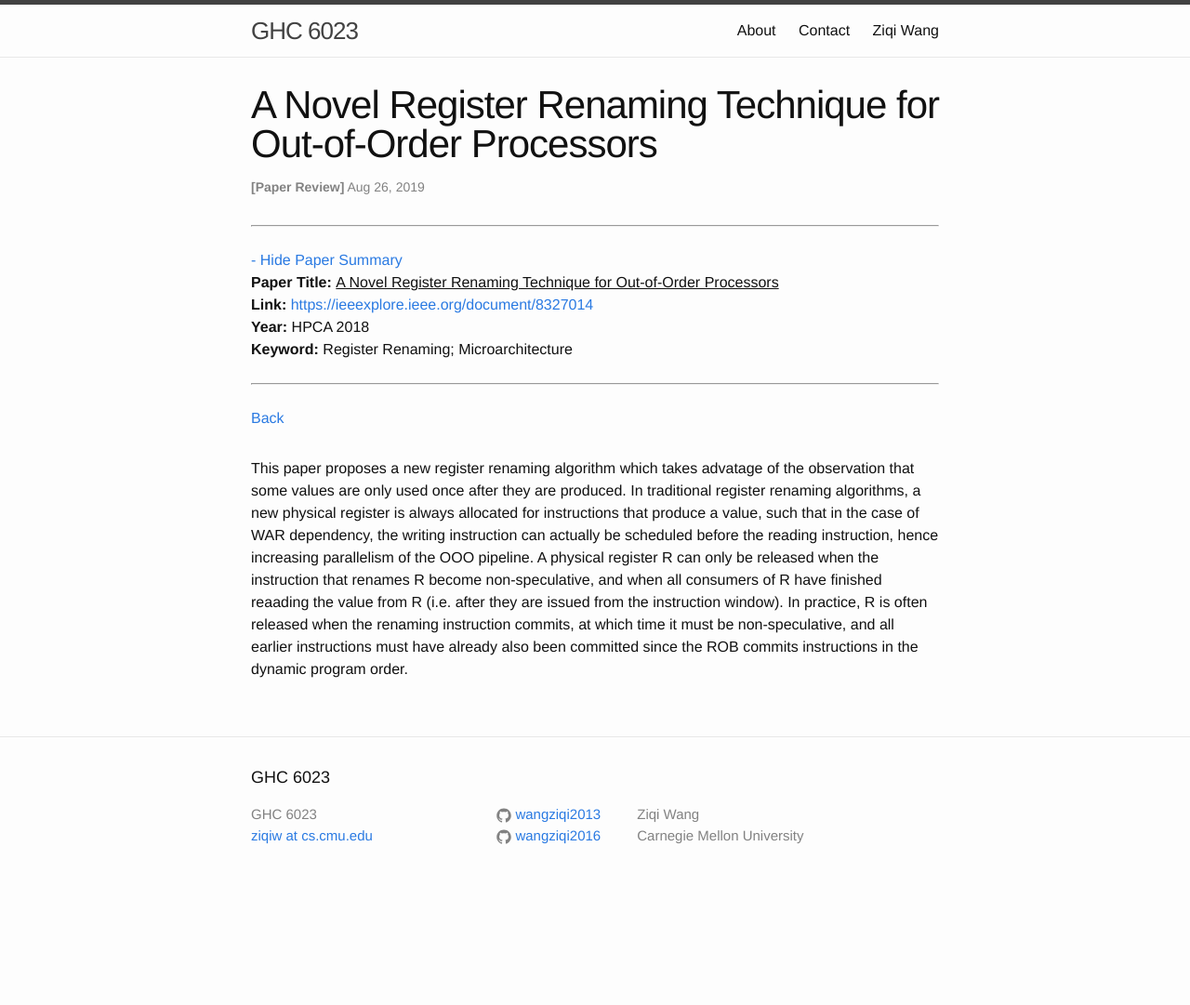
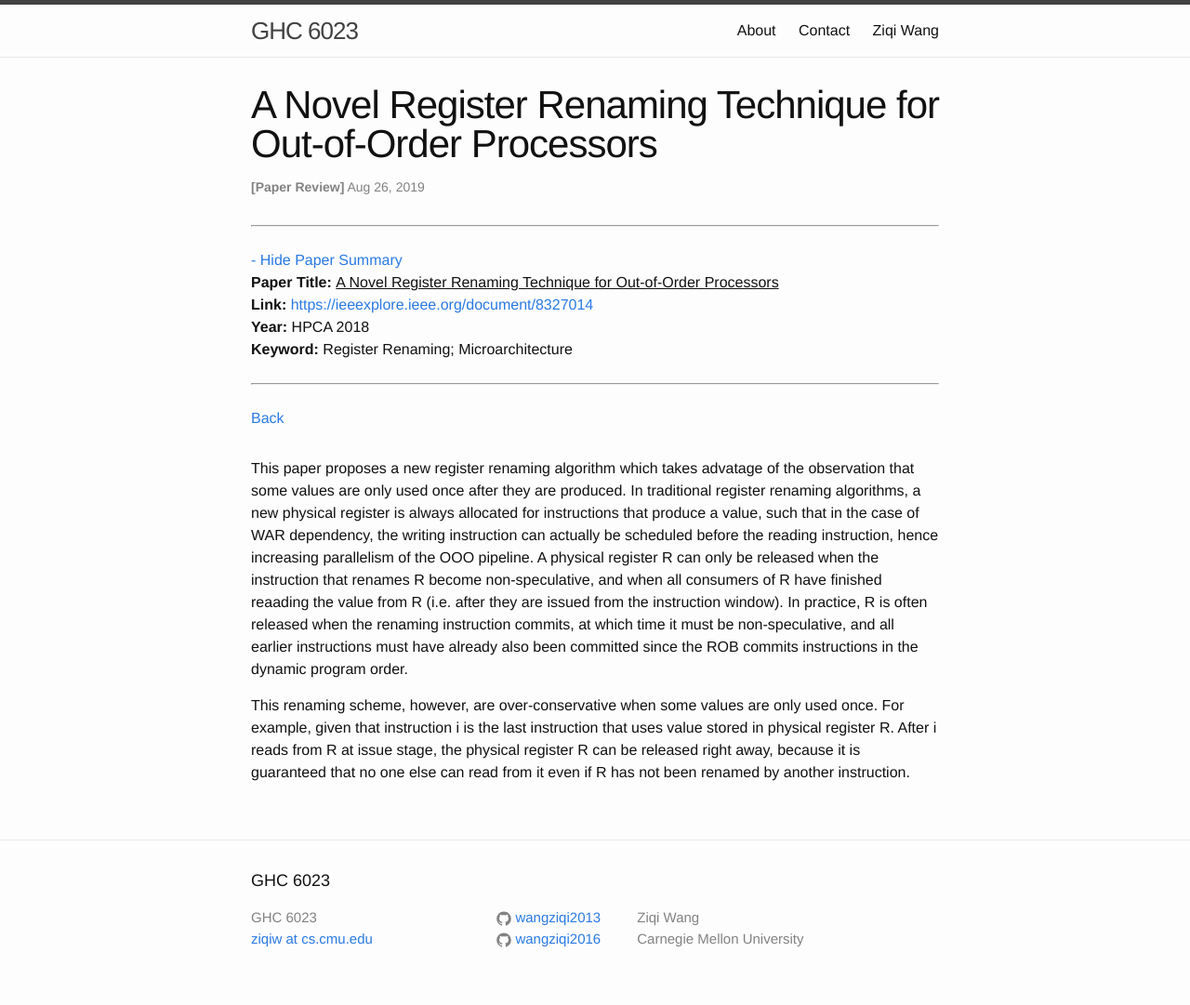
Before and after one commit to wangziqi2013/wangziqi2013.github.io, a Jekyll site: the page built from _posts/2019-08-25-a-novel-register-renaing-technique-for-ooo-processors.markdown, in a window 1280 px wide. Shown: the whole page at 93% size. Built offline with Jekyll 4.4.1, drawn with Linux system fonts in a browser that asks for light colours; before the commit the page ends 970 px from its top, so only the background shows below that.

Commit message:
Adding allocation

```diff
--- a/_posts/2019-08-25-a-novel-register-renaing-technique-for-ooo-processors.markdown
+++ b/_posts/2019-08-25-a-novel-register-renaing-technique-for-ooo-processors.markdown
@@ -21,3 +21,8 @@ only be released when the instruction that renames R become non-speculative, and
 reaading the value from R (i.e. after they are issued from the instruction window). In practice, R is often released
 when the renaming instruction commits, at which time it must be non-speculative, and all earlier instructions must have
 already also been committed since the ROB commits instructions in the dynamic program order.
+
+This renaming scheme, however, are over-conservative when some values are only used once. For example, given that instruction
+i is the last instruction that uses value stored in physical register R. After i reads from R at issue stage, the physical
+register R can be released right away, because it is guaranteed that no one else can read from it even if R has not been
+renamed by another instruction.
```
